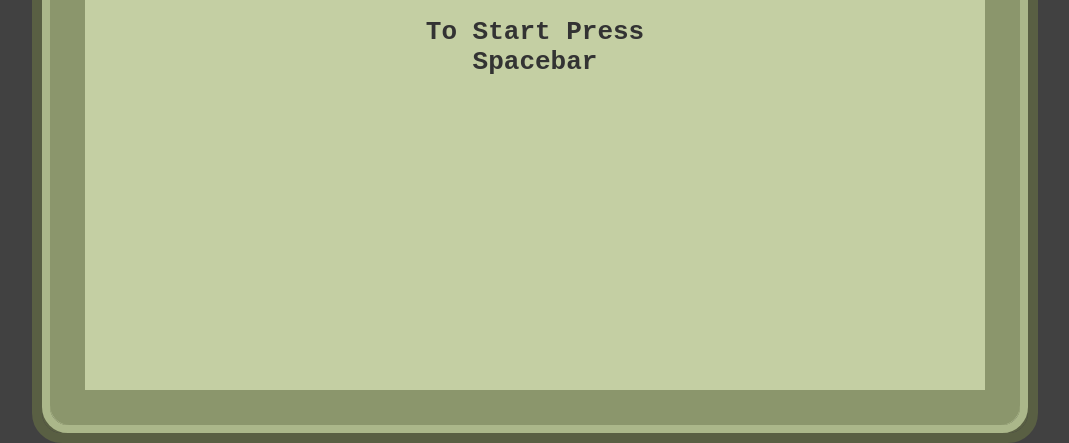
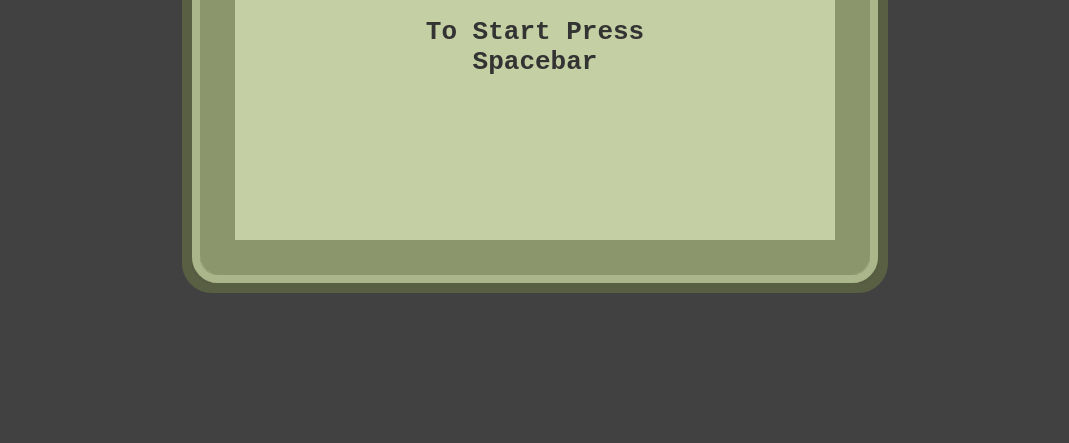
Before and after one commit to Negrea-Andrei/snake_game, a plain HTML site: page index.html in a window 1280 px wide. Shown: the part 493-936 px from the top of the page, without its empty margins (105-1174 px from the left). After the commit the page ends 800 px from the top, so only its background shows below. Drawn offline with Linux system fonts and the light colour scheme.

Commit message:
Update style.css

```diff
--- a/style.css
+++ b/style.css
@@ -16,8 +16,8 @@ body,
 #game_board {
     border-radius: 100px;
     display: grid;
-    grid-template-columns: repeat(30, 30px);
-    grid-template-rows: repeat(30, 30px);
+    grid-template-columns: repeat(30, 20px);
+    grid-template-rows: repeat(30, 20px);
     margin: 5px;
 }
 
```
